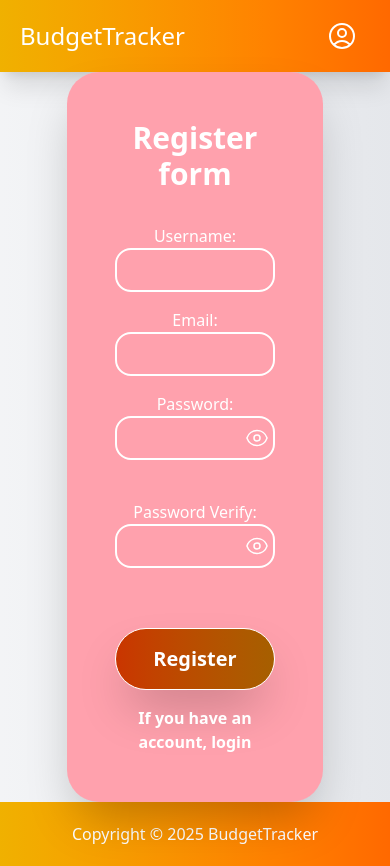
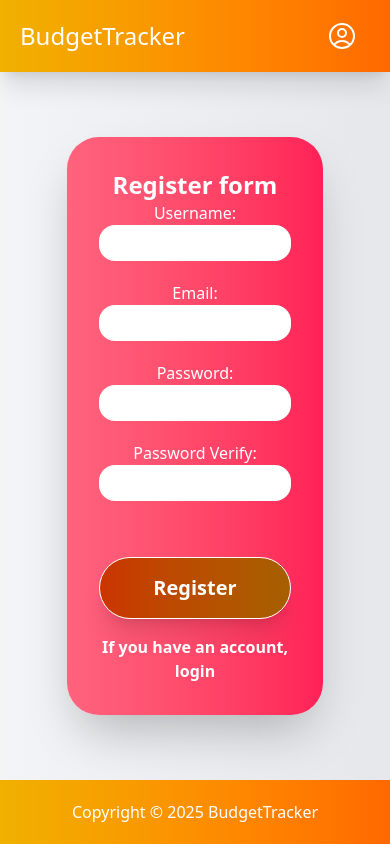
Before and after one commit to LisZLisowni2/budget-tracker, a React (Vite) app in the folder frontend/: page /register in a window 390 px wide. After the commit the page ends 844 px from the top, so only its background shows below. Built offline with nearby package versions, Linux system fonts and the light colour scheme; no server answers.

Commit message:
Update button and register

```diff
--- a/frontend/src/components/Button/Button.tsx
+++ b/frontend/src/components/Button/Button.tsx
@@ -5,7 +5,7 @@ interface ButtonProps {
 
 export default function Button ({text, onClick}: ButtonProps) {
     return (
-        <button onClick={onClick} className="mt-5 border p-4 bg-gradient-to-r from-orange-700 to-yellow-700 rounded-4xl text-xl hover:scale-105 font-extrabold transition-all shadow-2xl cursor-pointer">
+        <button onClick={onClick} className="mt-5 border p-4 bg-gradient-to-r from-orange-700 to-yellow-700 rounded-4xl text-xl hover:scale-105 font-extrabold transition-all shadow-xl cursor-pointer">
             { text }
         </button>
     )
--- a/frontend/src/components/User/Register.tsx
+++ b/frontend/src/components/User/Register.tsx
@@ -13,9 +13,9 @@ interface IFormLabel {
 
 function FormField({ label, type, id, onChange, children }: IFormLabel) {
     return (
-        <p className="flex my-4 flex-col">
-            <span className="lg:text-2xl">{label}</span>
-            <input type={type} id={id} className="p-2 font-extrabold border-white border-2 rounded-2xl" onChange={onChange}/>
+        <p className="flex md:my-4 h-20 flex-col">
+            <span className="lg:text-lg">{label}</span>
+            <input type={type} id={id} className="p-1 md:p-2 font-extrabold text-black bg-white border-white border-2 rounded-2xl" onChange={onChange}/>
             { children }
         </p>
     )
@@ -75,16 +75,22 @@ export default function Register() {
 
     return (
         <div>
-            <form onSubmit={async (event) => await handleRegister(event)} className="relative bg-rose-300 p-12 lg:p-20 rounded-4xl text-center max-w-3xs md:max-w-2xl lg:max-w-3xl z-10 shadow-2xl backdrop-blur-3xl m-auto">
-                <h1 className="text-3xl lg:text-5xl font-bold mb-8">Register form</h1>
+            <form onSubmit={async (event) => await handleRegister(event)} className="relative bg-gradient-to-r from-rose-400 to-rose-500 p-8 lg:p-16 rounded-4xl text-center max-w-3xs md:max-w-2xl lg:max-w-3xl z-10 shadow-2xl backdrop-blur-3xl m-auto">
+                <h1 className="text-2xl md:text-3xl font-bold md:mb-8">Register form</h1>
+                <div className="flex md:gap-4 max-md:flex-col">
+                    <div>
                         <FormField label="Username:" type="text" id="login" onChange={(e: ChangeEvent<HTMLInputElement>) => setUsername(e.target.value)}/>
                         <FormField label="Email:" type="text" id="email" onChange={(e: ChangeEvent<HTMLInputElement>) => setEmail(e.target.value)}/>
+                    </div>
+                    <div>
                         <FormField label="Password:" type={ (passwordView) ? "text" : "password" } id="password" onChange={(e: ChangeEvent<HTMLInputElement>) => setPassword(e.target.value)}>
-                    <span className="self-end relative bottom-8.5 right-1.5">{ passwordIcon }</span>
+                            <span className="self-end relative bottom-7.5 md:bottom-8.5 right-1.5">{ passwordIcon }</span>
                         </FormField>
                         <FormField label="Password Verify:" type={ (passwordView) ? "text" : "password" } id="passwordSecond" onChange={(e: ChangeEvent<HTMLInputElement>) => setPasswordVerify(e.target.value)}>
-                    <span className="self-end relative bottom-8.5 right-1.5">{ passwordIcon }</span>
+                            <span className="self-end relative bottom-7.5 md:bottom-8.5 right-1.5">{ passwordIcon }</span>
                         </FormField>
+                    </div>
+                </div>
                 <p className="flex my-4 flex-col"><Button text="Register" /></p>
                 <p className="text-red-600 font-bold lg:text-xl">{ error }</p>
                 <p><Link to="/login" className="font-bold lg:text-xl hover:text-gray-300 transition">If you have an account, login</Link></p>
```
Lines whose indentation alone changed are shown as unchanged.
